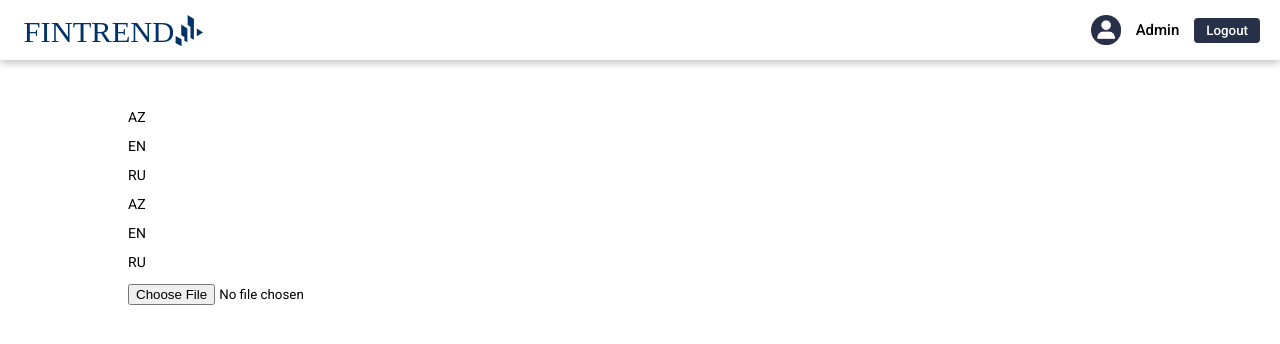
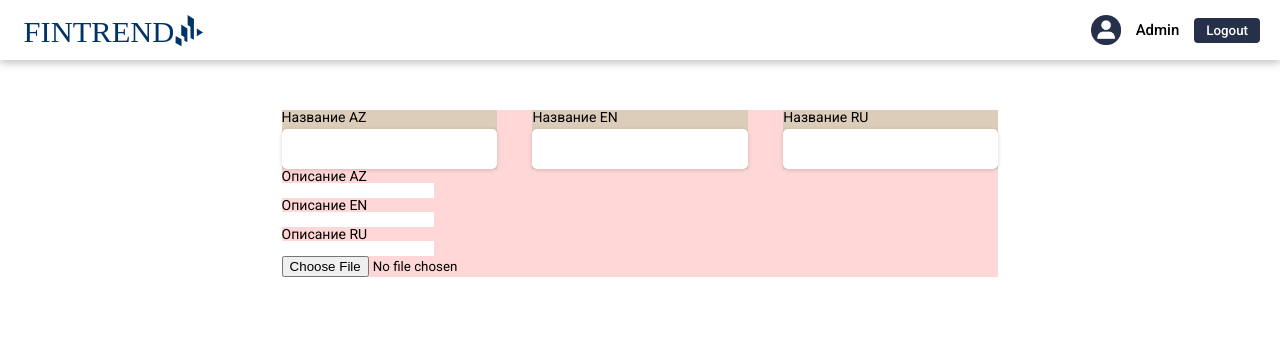
Before and after one commit to dakerdenis/fintrend, a PHP site: page /admin_fintrend2023/admin.php?page=add in a window 1280 px wide. Shown: the top 344 px of the page. Run offline with PHP 8.4, Linux system fonts and the light colour scheme; the visitor is signed in with stand-in values (Sample User, id 1).

Commit message:
фввув

```diff
--- a/admin_fintrend2023/include/add.php
+++ b/admin_fintrend2023/include/add.php
@@ -4,7 +4,7 @@
     <div class="add_name">
       <div class="add_name__element">
         <div class="add_name__element_desc">
-          <p>AZ</p>
+          <p>Название AZ</p>
         </div>
         <div class="add_name__element_input">
           <input type="text" name="name_az" id="name_az">
@@ -12,7 +12,7 @@
       </div>
       <div class="add_name__element">
         <div class="add_name__element_desc">
-          <p>EN</p>
+          <p> Название EN</p>
         </div>
         <div class="add_name__element_input">
           <input type="text" name="name_en" id="name_en">
@@ -20,7 +20,7 @@
       </div>
       <div class="add_name__element">
         <div class="add_name__element_desc">
-          <p>RU</p>
+          <p> Название RU</p>
         </div>
         <div class="add_name__element_input">
           <input type="text" name="name_ru" id="name_ru">
@@ -32,7 +32,7 @@
     <div class="add_desc">
       <div class="add_desc__element">
         <div class="add_desc__element_desc">
-          <p>AZ</p>
+          <p>Описание AZ</p>
         </div>
         <div class="add_desc__element_input">
           <input type="text" name="name_az" id="name_az">
@@ -41,7 +41,7 @@
 
       <div class="add_desc__element">
         <div class="add_desc__element_desc">
-          <p>EN</p>
+          <p>Описание EN</p>
         </div>
         <div class="add_desc__element_input">
           <input type="text" name="name_en" id="name_en">
@@ -49,7 +49,7 @@
       </div>
       <div class="add_desc__element">
         <div class="add_desc__element_desc">
-          <p>RU</p>
+          <p>Описание RU</p>
         </div>
         <div class="add_desc__element_input">
           <input type="text" name="name_ru" id="name_ru">
--- a/admin_fintrend2023/style/style.css
+++ b/admin_fintrend2023/style/style.css
@@ -330,3 +330,55 @@
 .element__delete a img{
   height: 100%;
 }
+
+.add__new__file {
+  width: 70%;
+  margin: 0 auto;
+  background-color: #fff;
+
+}
+.add_file {
+  width: 100%;
+  background-color: rgba(255, 0, 0, 0.158);
+}
+.add_name {
+  width: 100%;
+  display: flex;
+  justify-content: space-between;
+
+}
+.add_name__element {
+  width: 30%;
+  background-color: rgba(0, 128, 0, 0.137);
+}
+.add_name__element_desc {
+  margin-bottom: 5px;
+}
+.add_name__element_input {
+  width: 100%;
+  height: 40px;
+  background-color: #fff;
+  border-radius: 5px;
+  box-shadow: rgba(0, 0, 0, 0.16) 0px 1px 4px;
+  display: flex;
+  align-items: center;
+  justify-content: center;
+  padding: 5px;
+
+}
+.add_name__element_input input{
+  width: 100%;
+  height: 100%;
+}
+.add_desc {
+}
+.add_desc__element {
+}
+.add_desc__element_desc {
+}
+.add_desc__element_input {
+}
+.add__file {
+}
+.add__file__button {
+}
```
